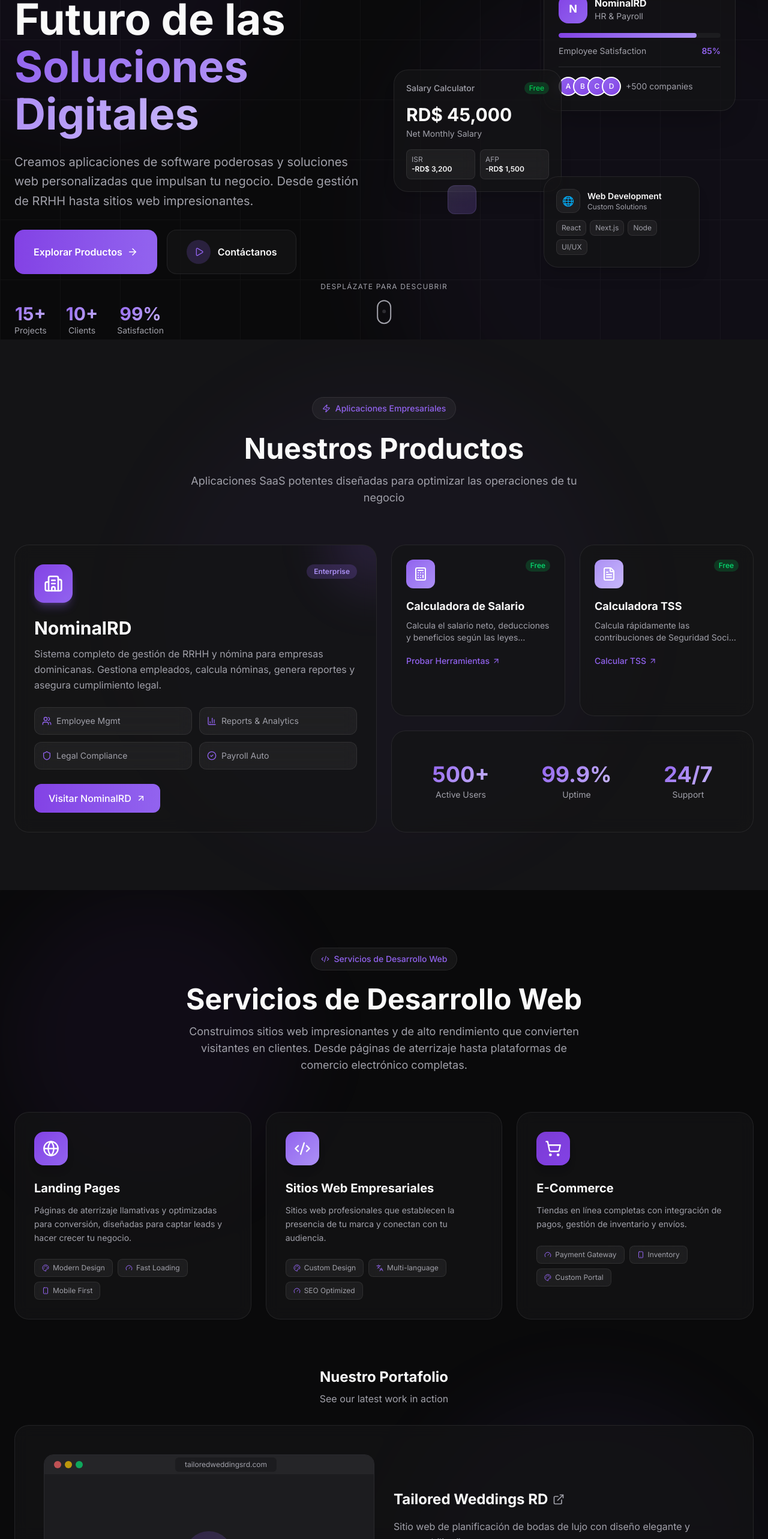
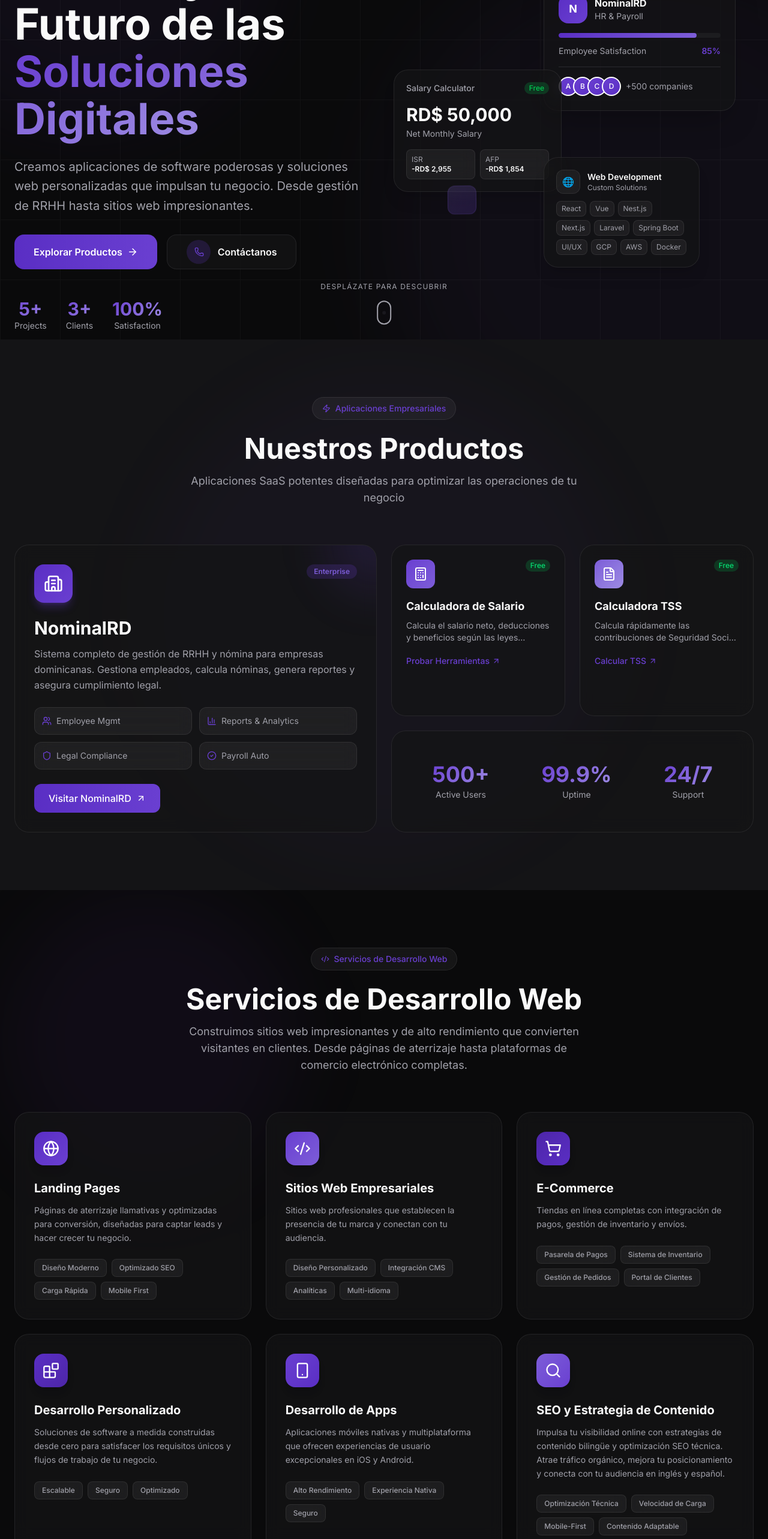
Before and after one commit to Hytech-Isaias/BadiaInnovations, a React (Vite) app: page / in a window 1280 px wide. Shown: the part 234-2800 px from the top of the page at 60% size. Built offline with nearby package versions, Linux system fonts and the light colour scheme.

Commit message:
feat: Add ServicesSection and HeroSection components, internationalization files, and global styling.

```diff
--- a/src/components/HeroSection.tsx
+++ b/src/components/HeroSection.tsx
@@ -1,6 +1,6 @@
 import { motion, useScroll, useTransform } from "framer-motion";
 import { useTranslation } from "react-i18next";
-import { ArrowRight, Play, Sparkles } from "lucide-react";
+import { ArrowRight, Phone, Sparkles } from "lucide-react";
 import { useRef } from "react";
 import useThemeStore from "../store/themeStore";
 
@@ -153,10 +153,10 @@
                 onClick={handleScrollToContact}
                 whileHover={{ scale: 1.02, y: -2 }}
                 whileTap={{ scale: 0.98 }}
-                className="group flex items-center justify-center gap-3 px-8 py-4 rounded-2xl font-semibold glass text-theme hover:bg-purple-500/10 transition-all"
+                className="group flex items-center justify-center gap-3 px-8 py-2 rounded-2xl font-semibold glass text-theme hover:bg-purple-500/10 transition-all"
               >
                 <div className="w-10 h-10 rounded-full bg-purple-500/20 flex items-center justify-center group-hover:bg-purple-500/30 transition-colors">
-                  <Play size={16} className="text-purple-500 ml-0.5" />
+                  <Phone size={16} className="text-purple-500 ml-0.5" />
                 </div>
                 {t("hero.cta2")}
               </motion.button>
@@ -170,9 +170,9 @@
               className="flex flex-wrap gap-8"
             >
               {[
-                { value: "15+", label: "Projects" },
-                { value: "10+", label: "Clients" },
-                { value: "99%", label: "Satisfaction" },
+                { value: "5+", label: "Projects" },
+                { value: "3+", label: "Clients" },
+                { value: "100%", label: "Satisfaction" },
               ].map((stat, i) => (
                 <div key={i} className="text-center">
                   <div className="text-2xl md:text-3xl font-bold gradient-text">
@@ -254,7 +254,7 @@
                   </span>
                 </div>
                 <div className="text-3xl font-bold text-theme mb-1">
-                  RD$ 45,000
+                  RD$ 50,000
                 </div>
                 <div className="text-sm text-muted mb-4">
                   Net Monthly Salary
@@ -262,11 +262,11 @@
                 <div className="grid grid-cols-2 gap-2 text-xs">
                   <div className="glass-light rounded-lg p-2">
                     <div className="text-muted">ISR</div>
-                    <div className="font-semibold text-theme">-RD$ 3,200</div>
+                    <div className="font-semibold text-theme">-RD$ 2,955</div>
                   </div>
                   <div className="glass-light rounded-lg p-2">
                     <div className="text-muted">AFP</div>
-                    <div className="font-semibold text-theme">-RD$ 1,500</div>
+                    <div className="font-semibold text-theme">-RD$ 1,854</div>
                   </div>
                 </div>
               </div>
@@ -293,7 +293,18 @@
                   </div>
                 </div>
                 <div className="flex flex-wrap gap-1.5">
-                  {["React", "Next.js", "Node", "UI/UX"].map((tech) => (
+                  {[
+                    "React",
+                    "Vue",
+                    "Nest.js",
+                    "Next.js",
+                    "Laravel",
+                    "Spring Boot",
+                    "UI/UX",
+                    "GCP",
+                    "AWS",
+                    "Docker",
+                  ].map((tech) => (
                     <span
                       key={tech}
                       className="px-2 py-1 rounded-lg glass-light text-xs text-muted"
--- a/src/components/ServicesSection.tsx
+++ b/src/components/ServicesSection.tsx
@@ -6,10 +6,9 @@
   ShoppingCart,
   ArrowUpRight,
   ExternalLink,
-  Palette,
   Smartphone,
-  Gauge,
-  Languages,
+  Blocks,
+  Search,
 } from "lucide-react";
 import useThemeStore from "../store/themeStore";
 
@@ -22,34 +21,55 @@
       icon: Globe,
       name: t("services.items.landing.name"),
       desc: t("services.items.landing.desc"),
-      features: [
-        { icon: Palette, label: "Modern Design" },
-        { icon: Gauge, label: "Fast Loading" },
-        { icon: Smartphone, label: "Mobile First" },
-      ],
+      features: t("services.items.landing.features", {
+        returnObjects: true,
+      }) as string[],
       gradient: "from-purple-600 to-purple-500",
     },
     {
       icon: Code2,
       name: t("services.items.business.name"),
       desc: t("services.items.business.desc"),
-      features: [
-        { icon: Palette, label: "Custom Design" },
-        { icon: Languages, label: "Multi-language" },
-        { icon: Gauge, label: "SEO Optimized" },
-      ],
+      features: t("services.items.business.features", {
+        returnObjects: true,
+      }) as string[],
       gradient: "from-purple-500 to-purple-400",
     },
     {
       icon: ShoppingCart,
       name: t("services.items.ecommerce.name"),
       desc: t("services.items.ecommerce.desc"),
-      features: [
-        { icon: Gauge, label: "Payment Gateway" },
-        { icon: Smartphone, label: "Inventory" },
-        { icon: Palette, label: "Custom Portal" },
-      ],
+      features: t("services.items.ecommerce.features", {
+        returnObjects: true,
+      }) as string[],
       gradient: "from-purple-700 to-purple-600",
+    },
+    {
+      icon: Blocks,
+      name: t("services.items.custom.name"),
+      desc: t("services.items.custom.desc"),
+      features: t("services.items.custom.features", {
+        returnObjects: true,
+      }) as string[],
+      gradient: "from-purple-600 to-purple-700",
+    },
+    {
+      icon: Smartphone,
+      name: t("services.items.app.name"),
+      desc: t("services.items.app.desc"),
+      features: t("services.items.app.features", {
+        returnObjects: true,
+      }) as string[],
+      gradient: "from-purple-500 to-purple-600",
+    },
+    {
+      icon: Search,
+      name: t("services.items.seo.name"),
+      desc: t("services.items.seo.desc"),
+      features: t("services.items.seo.features", {
+        returnObjects: true,
+      }) as string[],
+      gradient: "from-purple-400 to-purple-500",
     },
   ];
 
@@ -120,7 +140,7 @@
           initial="hidden"
           whileInView="show"
           viewport={{ once: true, margin: "-100px" }}
-          className="grid grid-cols-1 md:grid-cols-3 gap-6 mb-20"
+          className="grid grid-cols-1 md:grid-cols-2 lg:grid-cols-3 gap-6 mb-20"
         >
           {services.map((service, index) => (
             <motion.div
@@ -155,10 +175,9 @@
                   {service.features.map((feature, i) => (
                     <div
                       key={i}
-                      className="flex items-center gap-1.5 px-3 py-1.5 glass-light rounded-lg text-xs text-muted"
+                      className="px-3 py-1.5 glass-light rounded-lg text-xs text-muted font-medium"
                     >
-                      <feature.icon size={12} className="text-purple-500" />
-                      {feature.label}
+                      {feature}
                     </div>
                   ))}
                 </div>
--- a/src/index.css
+++ b/src/index.css
@@ -1,18 +1,18 @@
 @import "tailwindcss";
 
 @theme {
-  /* Purple Heart Palette (Accent) */
-  --color-purple-50: #f5f4fe;
-  --color-purple-100: #efeafd;
-  --color-purple-200: #dfd8fc;
-  --color-purple-300: #c8b8fa;
-  --color-purple-400: #ac90f5;
-  --color-purple-500: #9263ef;
-  --color-purple-600: #8342e5;
-  --color-purple-700: #7b3bd4;
-  --color-purple-800: #6027b0;
-  --color-purple-900: #502290;
-  --color-purple-950: #311461;
+  /* Purple Heart Palette (Accent) - Darker */
+  --color-purple-50: #e8e5f9;
+  --color-purple-100: #d5cff5;
+  --color-purple-200: #bdb3ed;
+  --color-purple-300: #9d8be3;
+  --color-purple-400: #7d5dd8;
+  --color-purple-500: #6a3fd1;
+  --color-purple-600: #5a2ec4;
+  --color-purple-700: #4d26a8;
+  --color-purple-800: #3e1d8a;
+  --color-purple-900: #301670;
+  --color-purple-950: #1f0d47;
 
   /* Dark Theme Colors */
   --color-dark-bg: #0a0a0b;
--- a/src/locales/en.json
+++ b/src/locales/en.json
@@ -70,6 +70,21 @@
         "name": "E-Commerce",
         "desc": "Complete online stores with payment integration, inventory management, and shipping.",
         "features": ["Payment Gateway", "Inventory System", "Order Management", "Customer Portal"]
+      },
+      "custom": {
+        "name": "Custom Development",
+        "desc": "Tailored software solutions built from scratch to meet your unique business requirements and workflows.",
+        "features": ["Scalable", "Secure", "Optimized"]
+      },
+      "app": {
+        "name": "App Development",
+        "desc": "Native and cross-platform mobile applications that deliver exceptional user experiences on iOS and Android.",
+        "features": ["Fast Performance", "Native Feel", "Secure"]
+      },
+      "seo": {
+        "name": "SEO & Content Strategy",
+        "desc": "Boost your online visibility with bilingual content strategies and technical SEO optimization. Drive organic traffic, improve rankings, and connect with your audience in English and Spanish.",
+        "features": ["Technical Optimization","Speed","Mobile-First","Content Adaptability"]
       }
     },
     "portfolio": {
--- a/src/locales/es.json
+++ b/src/locales/es.json
@@ -70,6 +70,21 @@
         "name": "E-Commerce",
         "desc": "Tiendas en línea completas con integración de pagos, gestión de inventario y envíos.",
         "features": ["Pasarela de Pagos", "Sistema de Inventario", "Gestión de Pedidos", "Portal de Clientes"]
+      },
+      "custom": {
+        "name": "Desarrollo Personalizado",
+        "desc": "Soluciones de software a medida construidas desde cero para satisfacer los requisitos únicos y flujos de trabajo de tu negocio.",
+        "features": ["Escalable", "Seguro", "Optimizado"]
+      },
+      "app": {
+        "name": "Desarrollo de Apps",
+        "desc": "Aplicaciones móviles nativas y multiplataforma que ofrecen experiencias de usuario excepcionales en iOS y Android.",
+        "features": ["Alto Rendimiento", "Experiencia Nativa", "Seguro"]
+      },
+      "seo": {
+        "name": "SEO y Estrategia de Contenido",
+        "desc": "Impulsa tu visibilidad online con estrategias de contenido bilingüe y optimización SEO técnica. Atrae tráfico orgánico, mejora tu posicionamiento y conecta con tu audiencia en inglés y español.",
+        "features": ["Optimización Técnica","Velocidad de Carga","Mobile-First", "Contenido Adaptable" ]
       }
     },
     "portfolio": {
```
